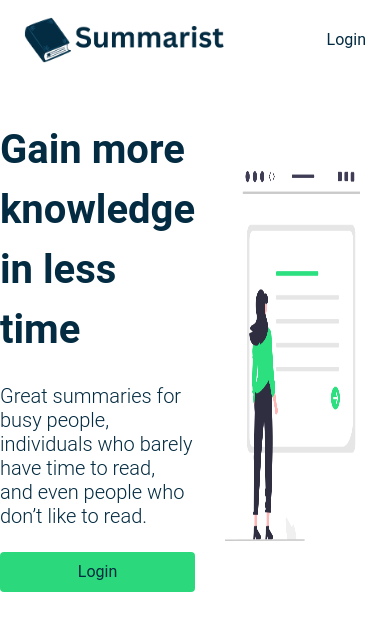
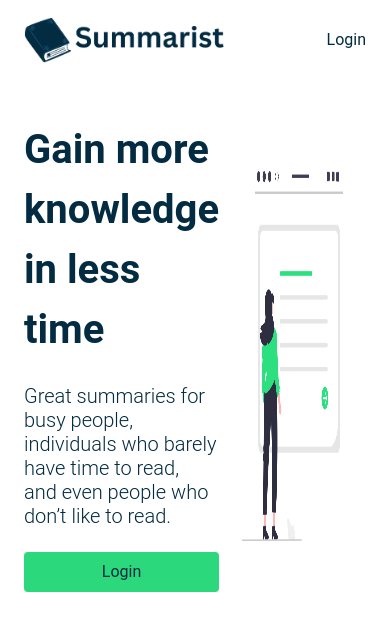
Before and after one commit to jmadrigaladan/summarist-app, a Next.js app: page / in a window 390 px wide. Shown: the top 630 px of the page. Built offline with nearby package versions, Linux system fonts and the light colour scheme.

Commit message:
working on hero section responsive

```diff
--- /dev/null
+++ b/components/Hero.js
@@ -0,0 +1,36 @@
+export default function Hero() {
+  return (
+    <section>
+      <div className="py-[40px] w-full">
+        <div className="max-w-[1070px] w-full mx-auto px-[24px]">
+          <div className="flex">
+            <div className="w-full">
+              {/* landing__content__title */}
+              <div className="text-[#032b41] text-[40px] font-bold mb-[24px] max-w-[768px]:flex max-w-[768px]:flex-col max-w-[768px]:items-center max-w-[768px]:text-center max-w-[768px]:max-w-[540px] max-w-[768px]:mx-auto ">
+                Gain more knowledge <br className="max-w-[768px]:none" />
+                in less time
+              </div>
+              {/* landing__content__subtitle */}
+              <div className="text-[#032b41] text-[20px] font-light mb-[24px] leading-6  ">
+                Great summaries for busy people,
+                <br className="max-w-[768px]:none" />
+                individuals who barely have time to read,
+                <br className="max-w-[768px]:none" />
+                and even people who don’t like to read.
+              </div>
+              <button className="btn home__cta--btn">Login</button>
+            </div>
+            {/* landing__image--mask */}
+            <figure className="w-full flex justify-end">
+              <img
+                className="w-full h-full max-w-[400px]"
+                src={"/assets/landing.png"}
+                alt="landing"
+              />
+            </figure>
+          </div>
+        </div>
+      </div>
+    </section>
+  );
+}
--- a/components/Landing.js
+++ /dev/null
@@ -1,31 +0,0 @@
-export default function Landing() {
-  return (
-    <div className="py-[40px] w-full">
-      <div className="max-w-[1070px] w-full mx-auto p-x[24px]">
-        <div className="flex">
-          <div className="w-full">
-            <div className="text-[#032b41] text-[40px] font-bold mb-[24px] max-w-[768px]:flex max-w-[768px]:flex-col max-w-[768px]:items-center max-w-[768px]:text-center max-w-[768px]:max-w-[540px] max-w-[768px]:mx-auto ">
-              Gain more knowledge <br className="max-w-[768px]:none" />
-              in less time
-            </div>
-            <div className="text-[#032b41] text-[20px] font-light mb-[24px] leading-6  ">
-              Great summaries for busy people,
-              <br className="max-w-[768px]:none" />
-              individuals who barely have time to read,
-              <br className="max-w-[768px]:none" />
-              and even people who don’t like to read.
-            </div>
-            <button className="btn home__cta--btn">Login</button>
-          </div>
-          <figure className="w-full flex justify-end">
-            <img
-              className="w-full h-full max-w-[400px]"
-              src={"/assets/landing.png"}
-              alt="landing"
-            />
-          </figure>
-        </div>
-      </div>
-    </div>
-  );
-}
--- a/pages/index.js
+++ b/pages/index.js
@@ -1,11 +1,11 @@
-import Landing from "@/components/Landing";
+import Hero from "@/components/Hero";
 import Nav from "@/components/Nav";
 
 export default function Home() {
   return (
-    <div>
+    <>
       <Nav />
-      <Landing />
-    </div>
+      <Hero />
+    </>
   );
 }
```
